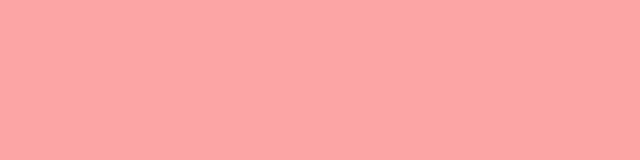
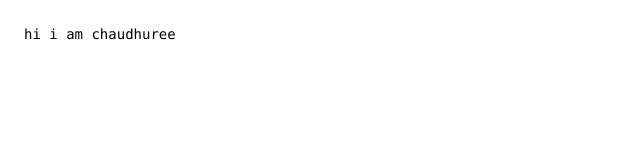
Before and after one commit to chaudhuree/tailwind-full, a website built with Vite: page font and sizing/index.html in a window 1280 px wide. Shown: the whole page, without its empty margins (0-640 px from the left). Built offline with nearby package versions, Linux system fonts and the light colour scheme.

Commit message:
docs: add custom font sixe using 3rd bracket

```diff
--- a/font and sizing/index.html
+++ b/font and sizing/index.html
@@ -8,6 +8,8 @@
     <title>font and sizing</title>
   </head>
   <body>
-    <div class="h-screen bg-red-300"></div>
+    <div class="h-screen p-6">
+      <p class="font-mono text-[14px] hover:text-base">hi i am chaudhuree</p>
+    </div>
   </body>
 </html>
```
